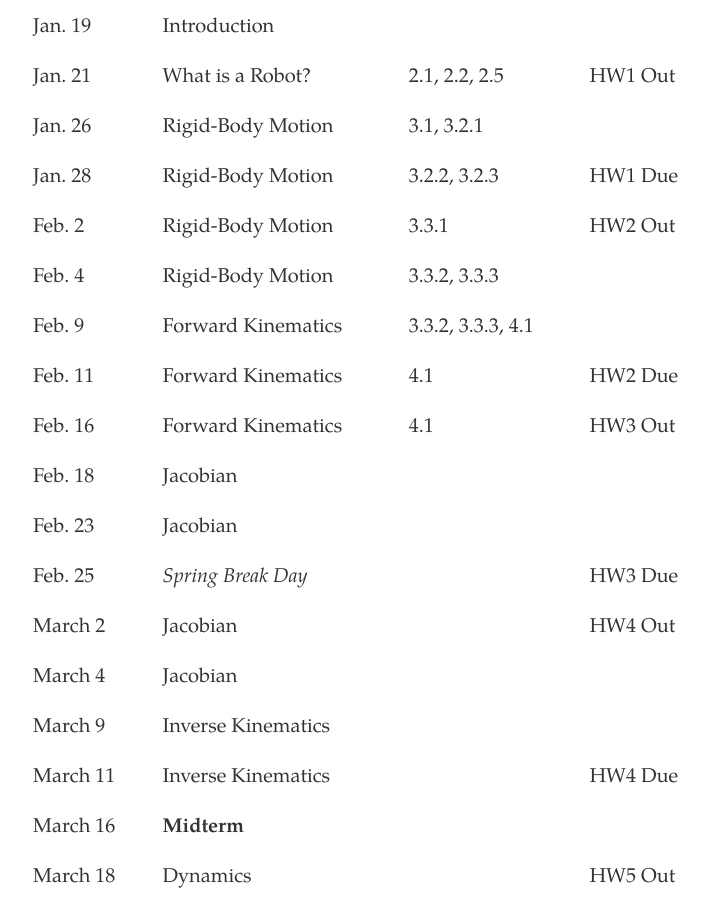
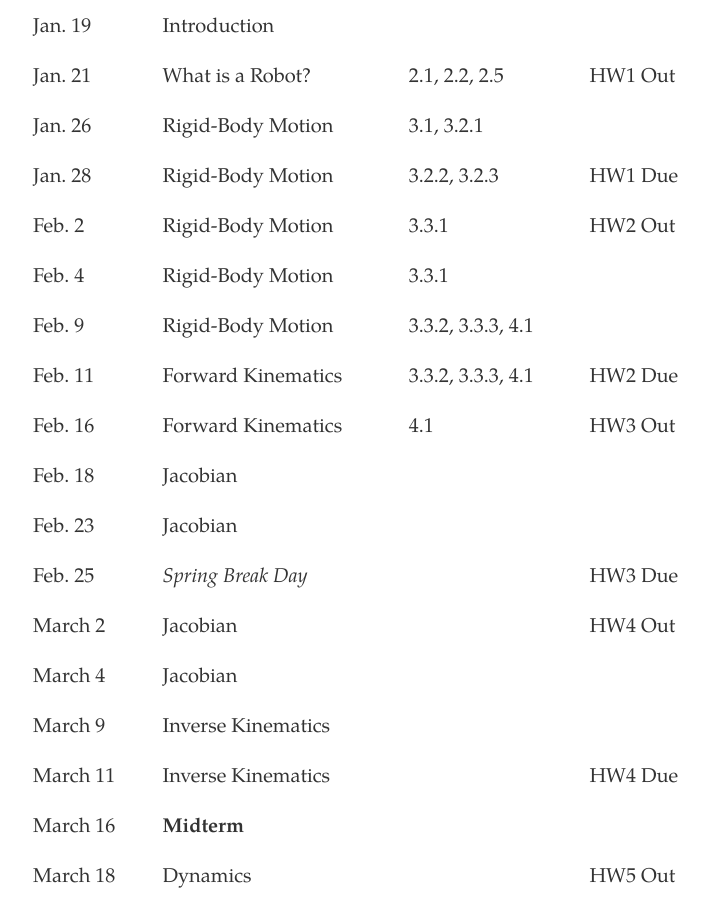
Before and after one commit to dylan-losey/dylan-losey.github.io, a Jekyll site: the page built from me4524.html, in a window 1280 px wide and 900 px high, scrolled down 1900 px. Shown: the whole window, without its empty margins (221-930 px from the left). Built offline with Jekyll 4.4.1, drawn with Linux system fonts in a browser that asks for light colours; nearby versions of some CDN libraries.

Commit message:
schedule update

```diff
--- a/me4524.html
+++ b/me4524.html
@@ -156,19 +156,19 @@ tags: me4524
     <tr>
       <td>Feb. 4</td>
       <td>Rigid-Body Motion</td>
-      <td>3.3.2, 3.3.3</td>
+      <td>3.3.1</td>
       <td></td>
     </tr>
     <tr>
       <td>Feb. 9</td>
-      <td>Forward Kinematics</td>
+      <td>Rigid-Body Motion</td>
       <td>3.3.2, 3.3.3, 4.1</td>
       <td></td>
     </tr>
     <tr>
       <td>Feb. 11</td>
       <td>Forward Kinematics</td>
-      <td>4.1</td>
+      <td>3.3.2, 3.3.3, 4.1</td>
       <td>HW2 Due</td>
     </tr>
     <tr>
```
